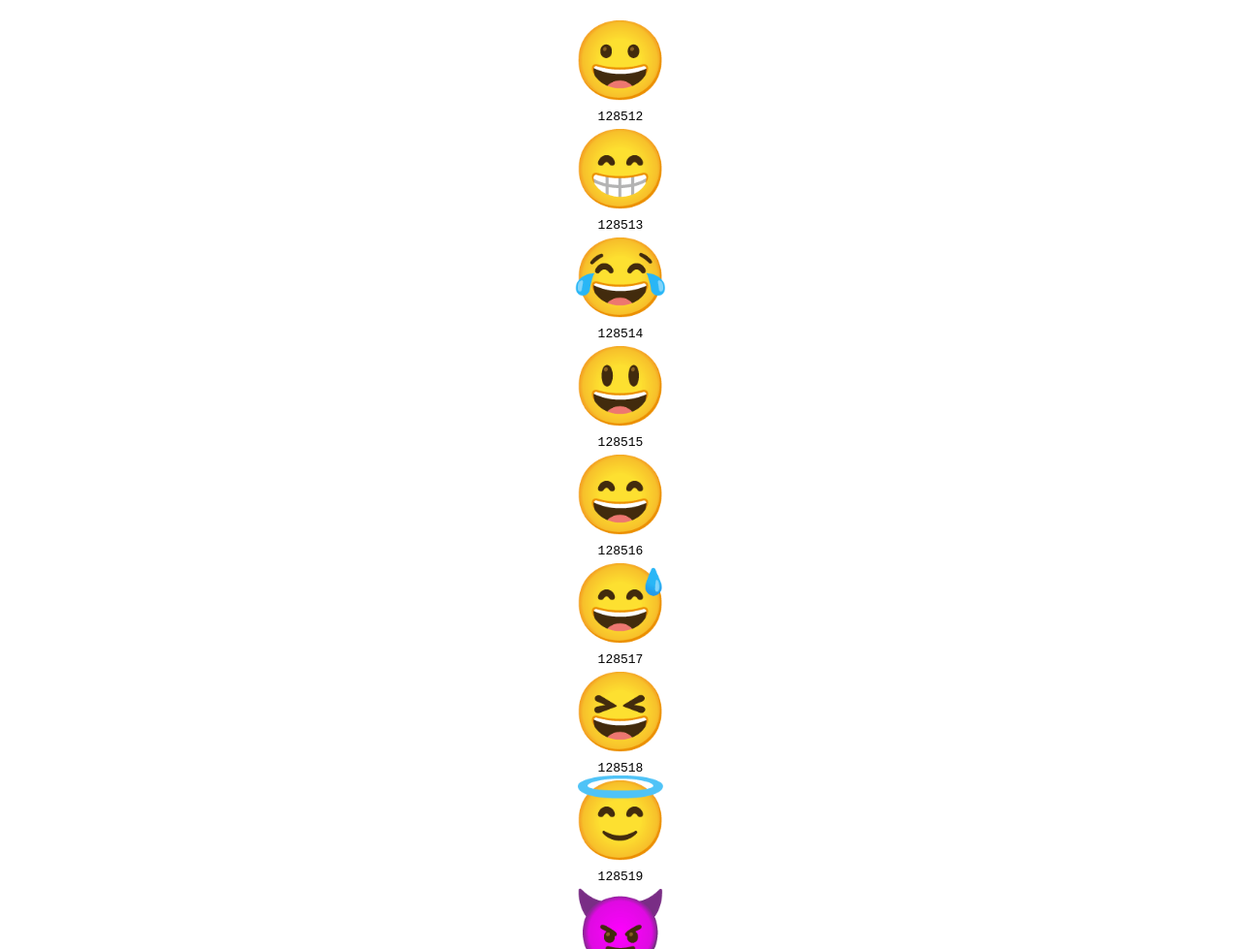
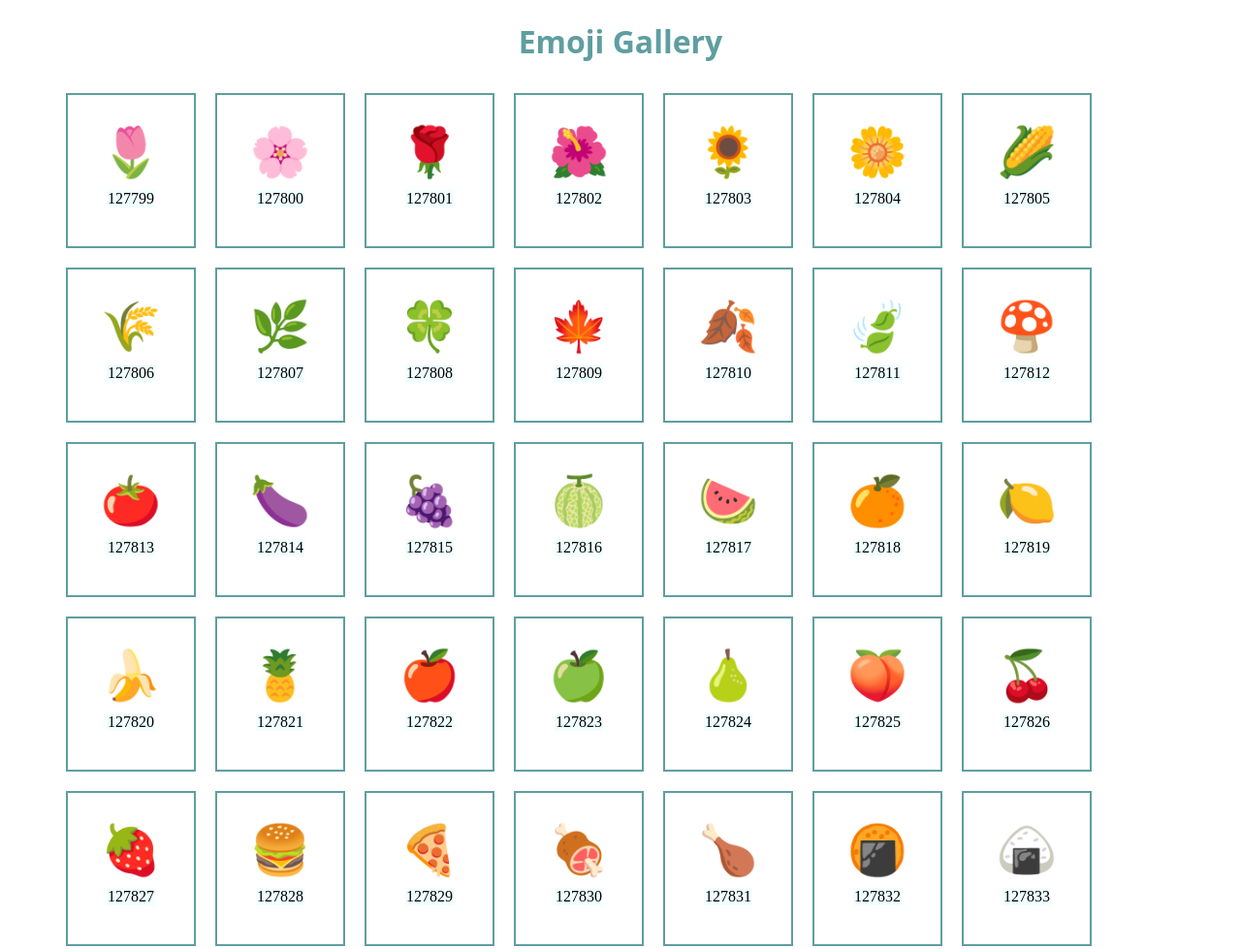
Before and after one commit to acev0010/mtm6302-exercise-1, a plain HTML site: page index.html in a window 1280 px wide. Shown: the top 979 px of the page at 97% size. Drawn offline with Linux system fonts and the light colour scheme.

Commit message:
finished

```diff
--- a/index.html
+++ b/index.html
@@ -6,10 +6,12 @@
     <meta name="viewport" content="width=device-width, initial-scale=1.0">
     <title>Document</title>
     <link rel="stylesheet" href="style.css">
+    <title>Emoji Gallery</title>
 
 </head>
 <body>
-  <p id="content" style="text-align: center;">
+  <h1>Emoji Gallery</h1>
+  <p id="content" class="box">
   <script src="script.js"></script>
 </body>
 </html>
--- a/script.js
+++ b/script.js
@@ -1,18 +1,21 @@
 
-let emojiCount = 50
-const emojiContent = document.getElementById("content")
+const $content = document.getElementById('content')
+const content=[]
 
-for (let i = 128512; i < (128512 + emojiCount); i++)
+
+
+// for loop utilized to define {i}
+
+for(let i = 127799 ; i <= 127852; i++)
 {
-    let emojiCode = `&#${i};`
-    let emojiSpan = document.createElement('span')
-    emojiSpan.style.fontSize = '5rem'
-    emojiSpan.innerHTML += emojiCode
+    content.push(`
+     <div class="content">
+        <div class="code">&#${i}</div>
+        <div class="num">${i}</div>
+    </div>
+    `)
+}
 
-    let emojiCodeTag = document.createElement('code')
-    emojiCodeTag.innerHTML += i
-    emojiContent.appendChild(emojiSpan)
-    emojiContent.appendChild(document.createElement('br'))
-    emojiContent.appendChild(emojiCodeTag)
-    emojiContent.appendChild(document.createElement('br'))
-}
+
+
+$content.innerHTML = content.join('')
--- a/style.css
+++ b/style.css
@@ -1,11 +1,51 @@
-#blocks {
+#content {
     display: flex;
     flex-direction: row;
+    flex-wrap: wrap;
+}
+
+
+
+.box {
+  margin-left: 50px;
+  margin-right: 50px;
+}
+
+
+.num {
+  text-align: center;
+  margin: 10px;
+  background-color: azure;
+}
+
+h1 {
+  text-align: center;
+  font-family: system-ui, -apple-system, BlinkMacSystemFont, 'Segoe UI', Roboto, Oxygen, Ubuntu, Cantarell, 'Open Sans', 'Helvetica Neue', sans-serif;
+  color: cadetblue;
+}
+
+.content {
+  width: 70px;
+  border: 2px solid cadetblue;
+  padding: 30px;
+  margin: 10px;
+}
+
+.content:hover {
+  background-color: rgb(222, 243, 247);
+}
+
+.code {
+
+  font-size: 50px;
+  text-align: center;
+
 }
 
 @media (max-width: 1000px) {
-    .blocks {
-      flex-direction: column;
+
+  #content {
+
     }
   }
 
```
